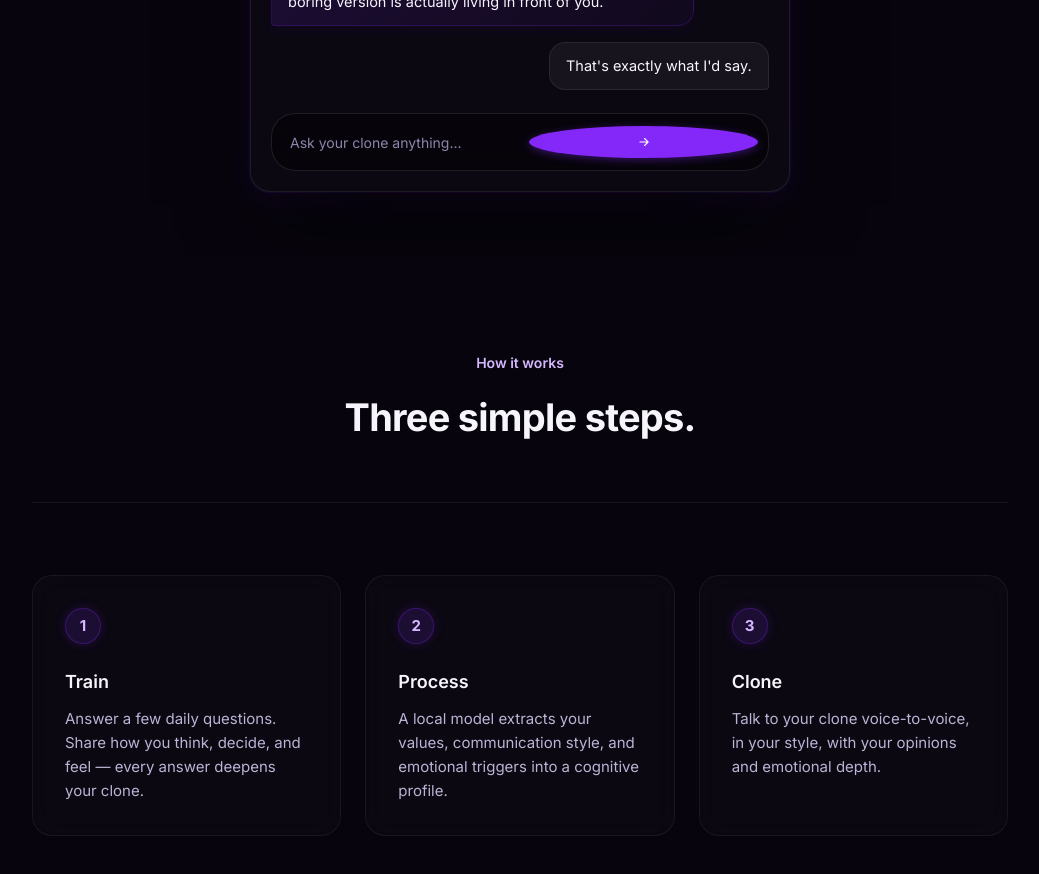
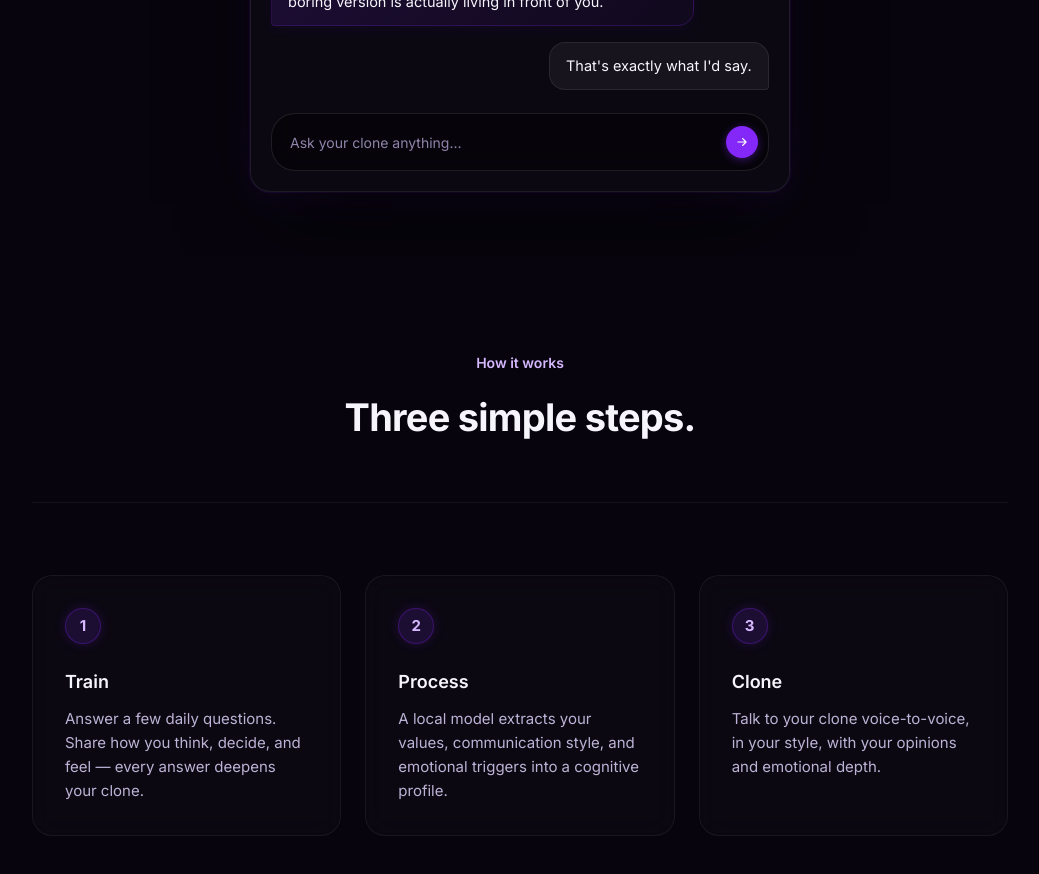
Before and after one commit to SantoshMalana/Shadow-Self, a Next.js app: page / in a window 1280 px wide. Shown: the part 920-1794 px from the top of the page, without its empty margins (120-1159 px from the left). Built offline with nearby package versions, Linux system fonts and the light colour scheme; no server answers.

Commit message:
Fix stretched send button on landing page chat mockup

```diff
--- a/app/page.module.css
+++ b/app/page.module.css
@@ -193,7 +193,7 @@
   border-radius: 24px;
   background: rgba(0, 0, 0, 0.4);
 }
-.chatInputMock span { font-size: 14px; color: var(--color-text-faint); flex: 1; }
+.chatInputMock > span:first-child { font-size: 14px; color: var(--color-text-faint); flex: 1; }
 .chatSend {
   width: 32px; height: 32px; border-radius: 50%; background: var(--color-accent);
   display: flex; align-items: center; justify-content: center; flex-shrink: 0;
```
